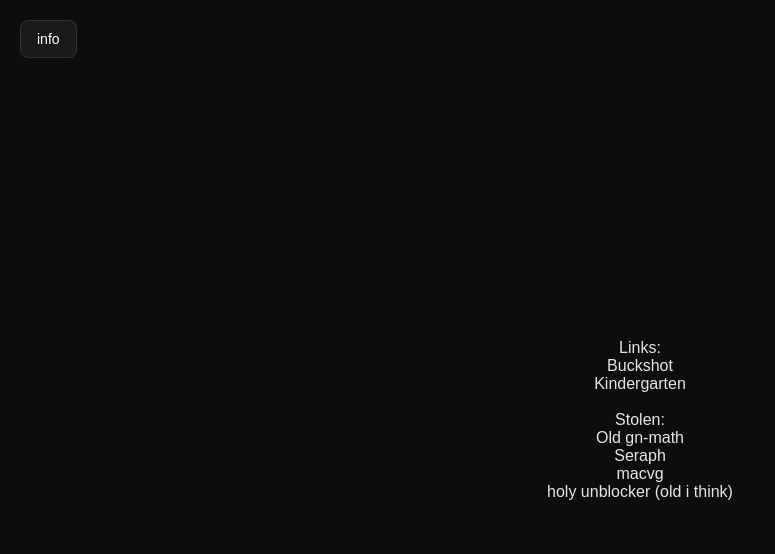
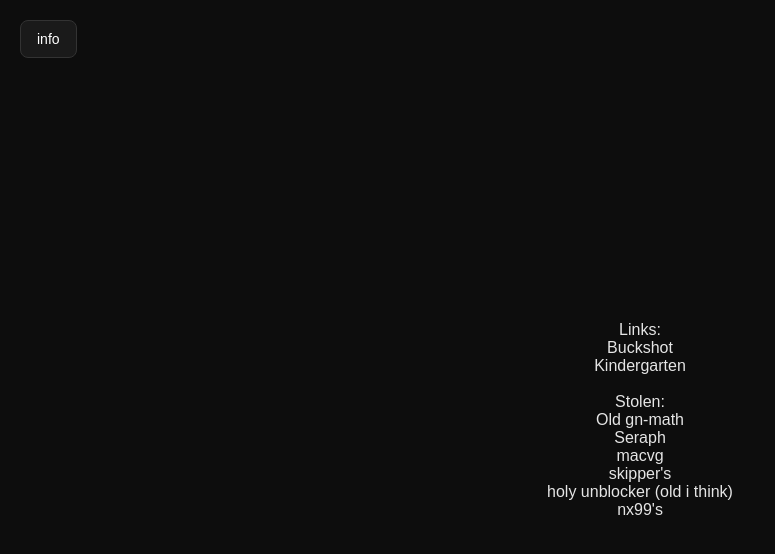
Before and after one commit to 29021/main, a plain HTML site: page index.html in a window 1280 px wide. Shown: the whole page, without its empty margins (0-775 px from the left). Drawn offline with Linux system fonts and the light colour scheme.

Commit message:
Update index.html

```diff
--- a/index.html
+++ b/index.html
@@ -45,8 +45,16 @@
       macvg
     </div>
 
-      <div class="link-btn" onclick="openBlankCloak('https://chstextbook.github.io/pages/nav/gtools.html')">
+      <div class="link-btn" onclick="openBlankCloak('https://skipperskippeskap.neocities.org/')">
+      skipper's
+    </div>
+
+    <div class="link-btn" onclick="openBlankCloak('https://chstextbook.github.io/pages/nav/gtools.html')">
       holy unblocker (old i think)
+    </div>
+
+    <div class="link-btn" onclick="openBlankCloak('https://nxx99.neocities.org/')">
+      nx99's
     </div>
 
 
```
